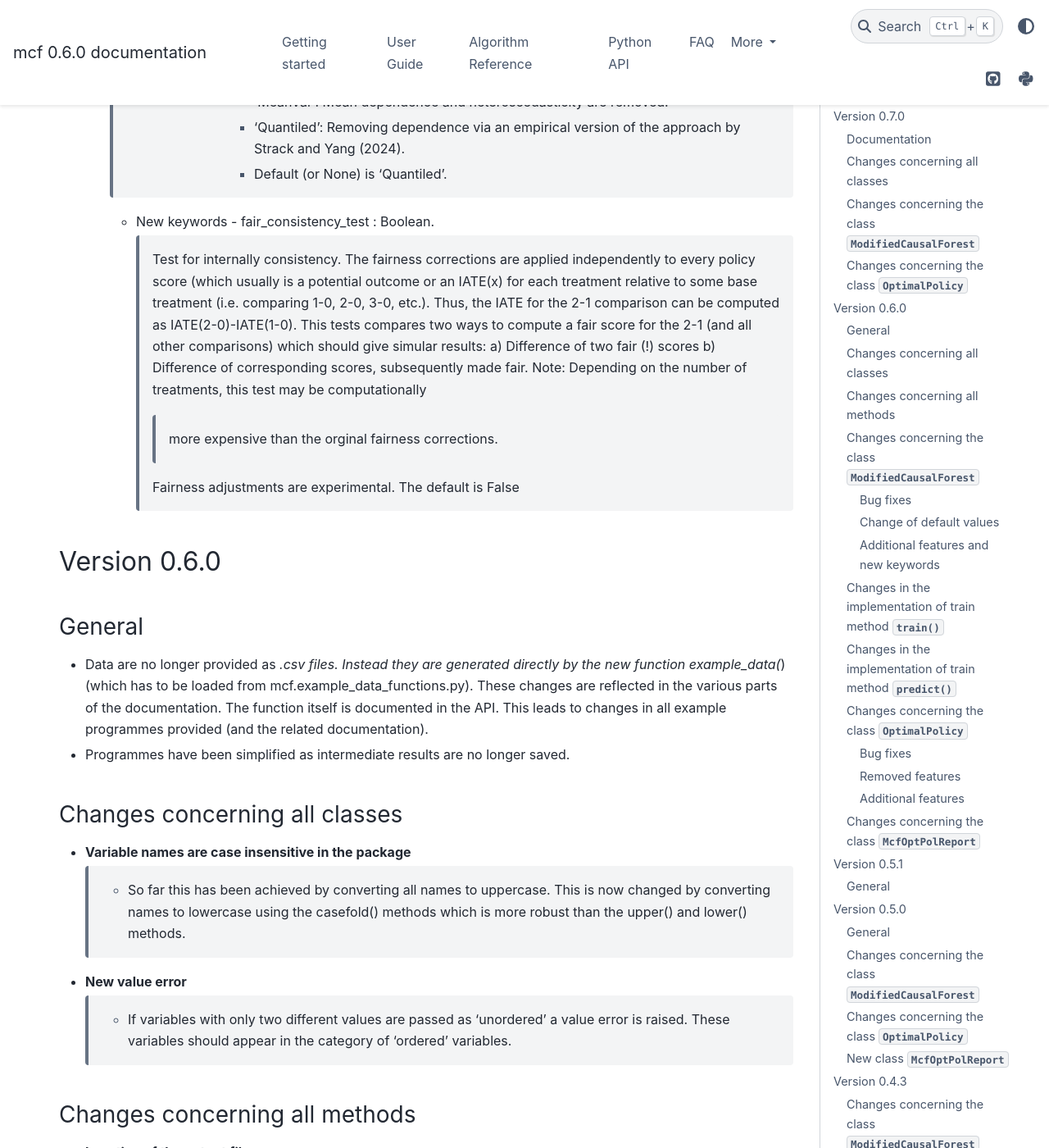
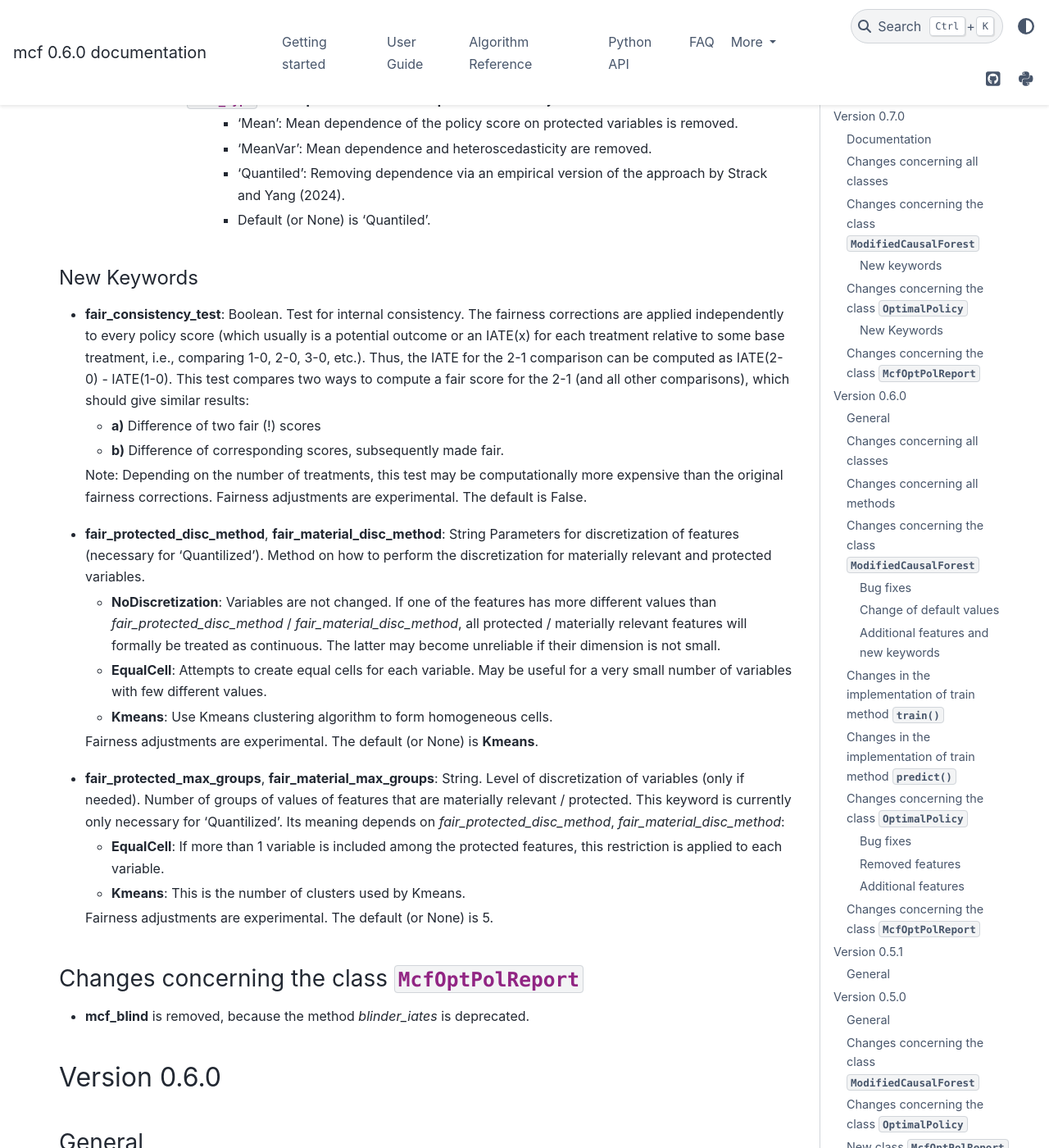
Before and after one commit to MCFpy/mcf, a Sphinx documentation site: the page built from docs/source/changelog.rst, in a window 1280 px wide and 1400 px high, scrolled down 1985 px. Shown: the whole window at 82% size. Built offline with Sphinx 7.4.7 and the PyData theme 0.15.4, drawn with Linux system fonts in a browser that asks for light colours; some of the changed text lies outside the part shown.

Commit message:
Update changelog.rst

```diff
--- a/docs/source/changelog.rst
+++ b/docs/source/changelog.rst
@@ -56,19 +56,22 @@ Changes concerning the class :py:class:`~mcf_functions.ModifiedCausalForest`
 
     - ``post_k_means_single`` -> ``post_kmeans_single``
 
-- **New keyword: cf_tune_all**
+New keywords
++++++++++++++
+
+- **cf_tune_all**
 
     - Tune all parameters. If True, all *_grid keywords will be set to 3. User specified values are respected if larger than 3. Default is False.
 
-- **New keyword: ccf_penalty_type**
+- **cf_penalty_type**
 
     - Type of penalty function. 'mse_d':  MSE of treatment prediction in daughter leaf (new in 0.7.0).  'diff_d': Penalty as squared leaf difference (as in Lechner, 2018). Note that 'mse_d' that can also be used for tuning,  while (due to its computation), this is not possible for 'diff_d'. Default (or None) is 'mse_d'.
 
-- **New keyword: post_kmeans_min_size_share**
+- **post_kmeans_min_size_share**
 
     - Smallest share of cluster size allowed in % (0-33). Default (None) is 1.
 
-- **New keyword: post_tree**
+- **post_tree**
 
     - Regression trees (honest and standard) of Depth 2 to 5 are estimated to describe IATES(x). Default (or None) is True.
 
@@ -83,21 +86,37 @@ Changes concerning the class :py:class:`~optpolicy_functions.OptimalPolicy`
                 - 'Quantiled': Removing dependence via an empirical version of the approach by Strack and Yang (2024).
                 - Default (or None) is 'Quantiled'.
 
-      - New keywords
-        - fair_consistency_test : Boolean.
-          Test for internally consistency.
-          The fairness corrections are applied independently to every policy
-          score (which usually is a potential outcome or an IATE(x) for each treatment
-          relative to some base treatment (i.e. comparing 1-0, 2-0, 3-0, etc.).
-          Thus, the IATE for the 2-1 comparison can be computed as IATE(2-0)-IATE(1-0).
-          This tests compares two ways to compute a fair score for the 2-1 (and all
-          other comparisons) which should give simular results:
-          a) Difference of two fair (!) scores
-          b) Difference of corresponding scores, subsequently made fair.
-          Note: Depending on the number of treatments, this test may be computationally
-                more expensive than the orginal fairness corrections.
-          Fairness adjustments are experimental.
-          The default is False
+New Keywords
+++++++++++++
+
+- **fair_consistency_test**: Boolean. Test for internal consistency. The fairness corrections are applied independently to every policy score (which usually is a potential outcome or an IATE(x) for each treatment relative to some base treatment, i.e., comparing 1-0, 2-0, 3-0, etc.). Thus, the IATE for the 2-1 comparison can be computed as IATE(2-0) - IATE(1-0). This test compares two ways to compute a fair score for the 2-1 (and all other comparisons), which should give similar results:
+
+  - **a)** Difference of two fair (!) scores
+  - **b)** Difference of corresponding scores, subsequently made fair.
+
+  Note: Depending on the number of treatments, this test may be computationally more expensive than the original fairness corrections. Fairness adjustments are experimental. The default is False.
+
+- **fair_protected_disc_method**, **fair_material_disc_method**: String
+  Parameters for discretization of features (necessary for 'Quantilized'). Method on how to perform the discretization for materially relevant and protected variables.
+
+  - **NoDiscretization**: Variables are not changed. If one of the features has more different values than `fair_protected_disc_method` / `fair_material_disc_method`, all protected / materially relevant features will formally be treated as continuous. The latter may become unreliable if their dimension is not small.
+  - **EqualCell**: Attempts to create equal cells for each variable. May be useful for a very small number of variables with few different values.
+  - **Kmeans**: Use Kmeans clustering algorithm to form homogeneous cells.
+
+  Fairness adjustments are experimental. The default (or None) is **Kmeans**.
+
+- **fair_protected_max_groups**, **fair_material_max_groups**: String.
+  Level of discretization of variables (only if needed). Number of groups of values of features that are materially relevant / protected. This keyword is currently only necessary for 'Quantilized'. Its meaning depends on `fair_protected_disc_method`, `fair_material_disc_method`:
+
+  - **EqualCell**: If more than 1 variable is included among the protected features, this restriction is applied to each variable.
+  - **Kmeans**: This is the number of clusters used by Kmeans.
+
+  Fairness adjustments are experimental. The default (or None) is 5.
+
+Changes concerning the class :py:class:`~mcf_functions.McfOptPolReport`
+~~~~~~~~~~~~~~~~~~~~~~~~~~~~~~~~~~~~~~~~~~~~~~~~~~~~~~~~~~~~~~~~~~~~~~~~~
+
+- **mcf_blind** is removed, because the method `blinder_iates` is deprecated.
 
 Version 0.6.0
 -------------
@@ -213,7 +232,7 @@ Additional features
 - Some additional explanations to the output of the policy tree (including a warning if there are more than 30 features for the policy trees) have been added.
 
 Changes concerning the class :py:class:`~mcf_functions.McfOptPolReport`
-~~~~~~~~~~~~~~~~~~~~~~~~~~~~~~~~~~~~~~~~~~~~~~~~~~~~~
+~~~~~~~~~~~~~~~~~~~~~~~~~~~~~~~~~~~~~~~~~~~~~~~~~~~~~~~~~~~~~~~~~~~~~~~~~
 - The structure of the policy tree is added to the pdf file.
 
 
```
